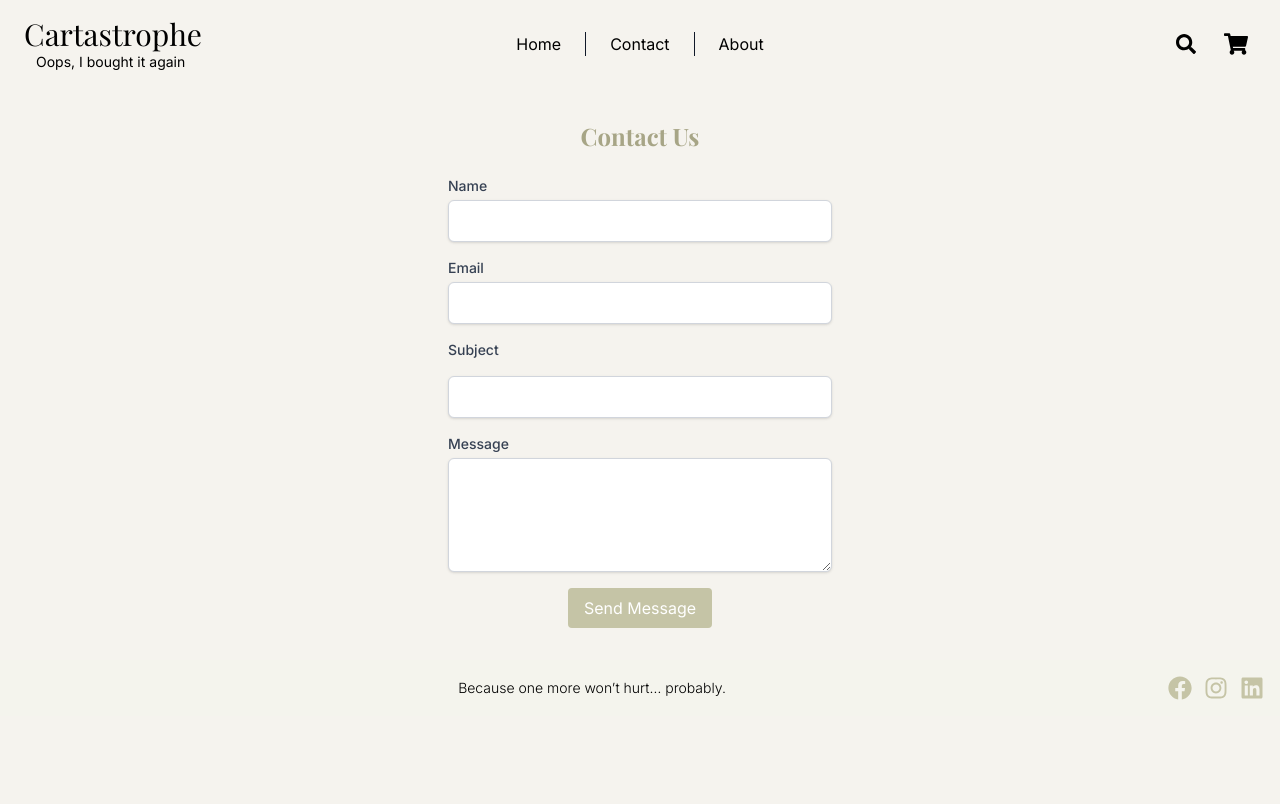
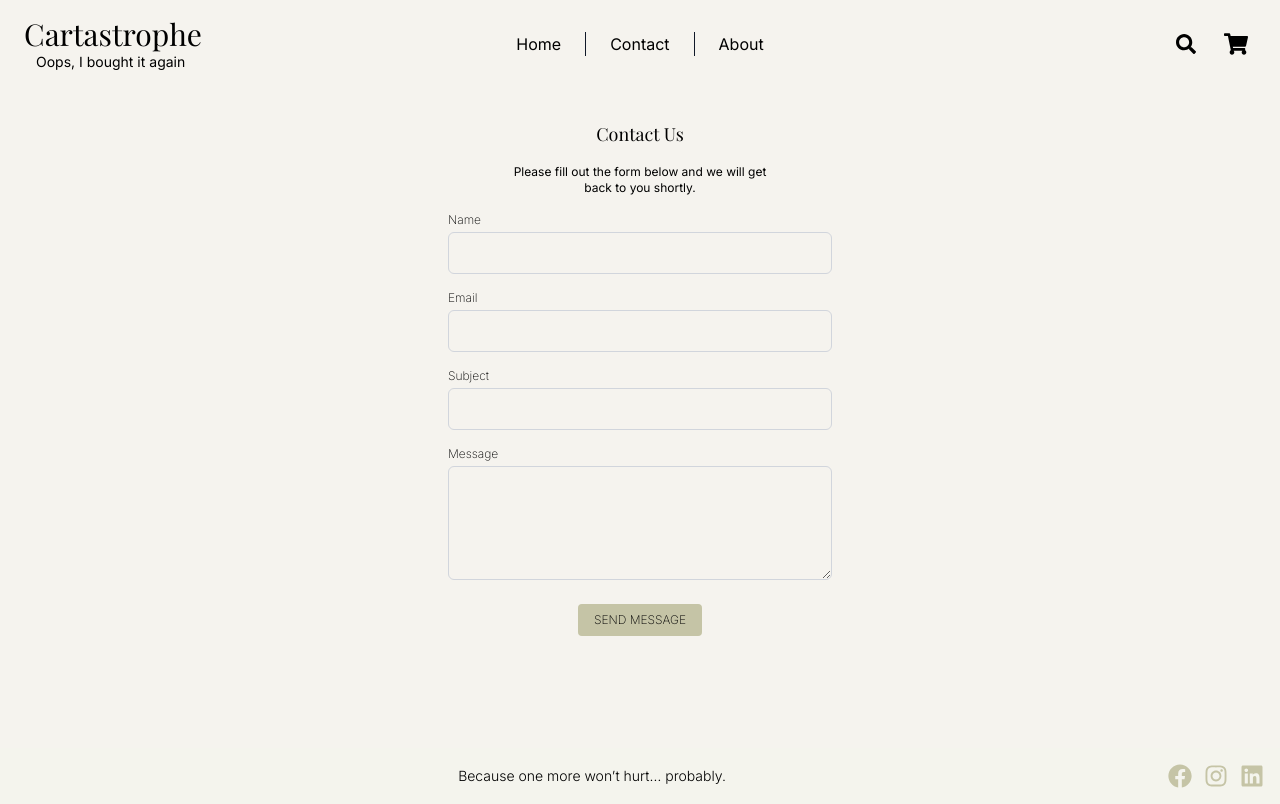
Before and after one commit to Andlie94/Cartastrophe-JSFW, a Next.js app: page /contact in a window 1280 px wide. Built offline with nearby package versions, Linux system fonts and the light colour scheme.

Commit message:
fixed contact page

```diff
--- a/app/contact/page.tsx
+++ b/app/contact/page.tsx
@@ -1,11 +1,97 @@
 "use client";
-import React from "react";
-import { ContactFields } from "@/components/inputform";
+import React, { useState } from "react";
+import { ContactFields } from "../../components/inputform";
 
-export default function Contact() {
+export default function ContactPage() {
+  const [formData, setFormData] = useState({
+    name: "",
+    email: "",
+    subject: "",
+    message: "",
+  });
+
+  const [errors, setErrors] = useState({
+    name: "",
+    email: "",
+    subject: "",
+    message: "",
+  });
+
+    const [isSubmitted, setIsSubmitted] = useState(false);
+
+  const successMessage = () => (
+    <div className="text-green-800 text-sm mt-10 bg-white p-2 rounded border-2 shadow-md">
+      Your message has been sent!
+    </div>
+  );
+
+  const validateField = (field: string, value: string) => {
+    let error = "";
+    if ((field === "name" || field === "subject" || field === "message") && value.length < 3) {
+      error = `${field.charAt(0).toUpperCase() + field.slice(1)} must be at least 3 characters.`;
+    }
+    if (field === "email") {
+      const emailRegex = /^[^\s@]+@[^\s@]+\.[^\s@]+$/;
+      if (!emailRegex.test(value)) {
+        error = "Invalid email format.";
+      }
+    }
+    setErrors((prev) => ({ ...prev, [field]: error }));
+    return error;
+  };
+
+ const handleChange = (field: string, value: string) => {
+    setFormData((prev) => ({ ...prev, [field]: value }));
+    validateField(field, value);
+    setIsSubmitted(false);
+  };
+
+
+  const handleSubmit = (e: React.FormEvent) => {
+    e.preventDefault();
+    const { name, email, subject, message } = formData;
+
+    const nameError = validateField("name", name);
+    const emailError = validateField("email", email);
+    const subjectError = validateField("subject", subject);
+    const messageError = validateField("message", message);
+
+    if (nameError || emailError || subjectError || messageError) return;
+
+    console.log(formData);
+
+    setFormData({ name: "", email: "", subject: "", message: "" });
+    setErrors({ name: "", email: "", subject: "", message: "" });
+    setIsSubmitted(true);
+  };
+
+
   return (
-    <div>
-      <ContactFields />
+    <div className="max-w-md mx-auto p-8 rounded">
+      <h1 className="text-black text-lg text-center">Contact Us</h1>
+      <p className="text-black text-xs text-center mt-4 mb-4">Please fill out the form below and we will get <br /> back to you shortly.</p>
+      <form onSubmit={handleSubmit} className="space-y-6">
+        <ContactFields
+          name={formData.name}
+          email={formData.email}
+          subject={formData.subject}
+          message={formData.message}
+          errors={errors}
+          onChange={handleChange}
+        />
+        <div className="text-center">
+          <button
+            type="submit"
+            className="bg-[#C5C4A6] text-white px-4 py-2 rounded hover:bg-[#B0AFA0] transition"
+          >
+            <p className="text-black font-extralight text-xs">SEND MESSAGE</p>
+          </button>
+          {isSubmitted && successMessage()}
+        </div>
+        <div className="mb-20">
+
+        </div>
+      </form>
     </div>
   );
 }
--- a/components/inputform.tsx
+++ b/components/inputform.tsx
@@ -1,114 +1,108 @@
 "use client";
-import React, { useState } from "react";
+import React from "react";
 
-export function ContactFields() {
-  const [name, setName] = useState("");
-  const [email, setEmail] = useState("");
-  const [subject, setSubject] = useState("");
-  const [message, setMessage] = useState("");
+interface ContactFieldsProps {
+  name: string;
+  email: string;
+  subject: string;
+  message: string;
+  errors: {
+    name: string;
+    email: string;
+    subject: string;
+    message: string;
+  };
+  onChange: (field: string, value: string) => void;
+}
 
-  const handleSubmit = (e: React.FormEvent) => {
-    e.preventDefault();
-
-    if (name.length < 3) return alert("Name have to be at least 3 characters");
-    if (message.length < 3) return alert("message need at least 3 characters");
-    if (subject.length < 3) return alert("Subject need at least 3 characters");
-    const emailRegex = /^[^\s@]+@[^\s@]+\.[^\s@]+$/;
-    if (!emailRegex.test(email)) return alert("Invalid email format");
-
-    console.log({ name, email, subject, message });
-
-    setName("");
-    setEmail("");
-    setMessage("");
-    setSubject("");
-  };
-
+export function ContactFields({
+  name,
+  email,
+  subject,
+  message,
+  errors,
+  onChange,
+}: ContactFieldsProps) {
   return (
-    <div className="max-w-md mx-auto p-8 rounded">
-      <h2 className="text-2xl font-bold mb-6 text-center">Contact Us</h2>
-      <form onSubmit={handleSubmit} className="space-y-4">
+    <div className="space-y-4">
       <div>
         <label
           htmlFor="name"
           className="block text-sm font-medium text-gray-700"
         >
-            <p>Name</p>
+          <p className="text-black font-extralight text-xs">Name</p>
         </label>
         <input
           type="text"
           id="name"
-            name="name"
-            minLength={3}
-            required
           value={name}
-            onChange={(e) => setName(e.target.value)}
-            className="mt-1 block w-full border border-gray-300 rounded-md shadow-sm p-2 focus:ring-[#ffffff] focus:border-[#C5C4A6] bg-white"
+          onChange={(e) => onChange("name", e.target.value)}
+          className={`mt-1 block w-full border rounded-md p-2 ${
+            errors.name ? "border-red-500" : "border-gray-300"
+          }`}
         />
+        {errors.name && <p className="text-red-500 text-sm">{errors.name}</p>}
       </div>
-
       <div>
         <label
           htmlFor="email"
           className="block text-sm font-medium text-gray-700"
         >
-          <p>Email</p>
+          <p className="text-black font-extralight text-xs">Email</p>
         </label>
         <input
           type="email"
           id="email"
-            name="email"
-            required
           value={email}
-            onChange={(e) => setEmail(e.target.value)}
-            className="mt-1 block w-full border border-gray-300 rounded-md shadow-sm p-2 focus:ring-[#C5C4A6] focus:border-[#C5C4A6] bg-white"
+          onChange={(e) => onChange("email", e.target.value)}
+          className={`mt-1 block w-full border rounded-md p-2 ${
+            errors.email ? "border-red-500" : "border-gray-300"
+          }`}
         />
+        {errors.email && <p className="text-red-500 text-sm">{errors.email}</p>}
       </div>
+
+      <div>
         <label
           htmlFor="subject"
           className="block text-sm font-medium text-gray-700"
         >
-         <p>Subject</p>
+          <p className="text-black font-extralight text-xs">Subject</p>
         </label>
         <input
           type="text"
           id="subject"
-          name="subject"
-          minLength={3}
-          required
           value={subject}
-          onChange={(e) => setSubject(e.target.value)}
-          className="mt-1 block w-full border border-gray-300 rounded-md shadow-sm p-2 focus:ring-[#C5C4A6] focus:border-[#C5C4A6] bg-white"
+          onChange={(e) => onChange("subject", e.target.value)}
+          className={`mt-1 block w-full border rounded-md p-2 ${
+            errors.subject ? "border-red-500" : "border-gray-300"
+          }`}
         />
+        {errors.subject && (
+          <p className="text-red-500 text-sm">{errors.subject}</p>
+        )}
+      </div>
 
       <div>
         <label
           htmlFor="message"
           className="block text-sm font-medium text-gray-700"
         >
-            <p>Message</p>
+          <p className="text-black font-extralight text-xs">Message</p>
         </label>
         <textarea
           id="message"
-            name="message"
           rows={4}
-            minLength={3}
-            required
           value={message}
-            onChange={(e) => setMessage(e.target.value)}
-            className="mt-1 block w-full border border-gray-300 rounded-md shadow-sm p-2 focus:ring-[#C5C4A6] focus:border-[#C5C4A6] bg-white"
+          onChange={(e) => onChange("message", e.target.value)}
+          className={`mt-1 block w-full border rounded-md p-2 ${
+            errors.message ? "border-red-500" : "border-gray-300"
+          }`}
         />
+        {errors.message && (
+          <p className="text-red-500 text-sm">{errors.message}</p>
+        )}
       </div>
-
-        <div className="text-center">
-          <button
-            type="submit"
-            className="bg-[#C5C4A6] text-white px-4 py-2 rounded hover:bg-[#B0AFA0] transition"
-          >
-            <p>Send Message</p>
-          </button>
-        </div>
-      </form>
     </div>
   );
 }
```
Lines whose indentation alone changed are shown as unchanged.
